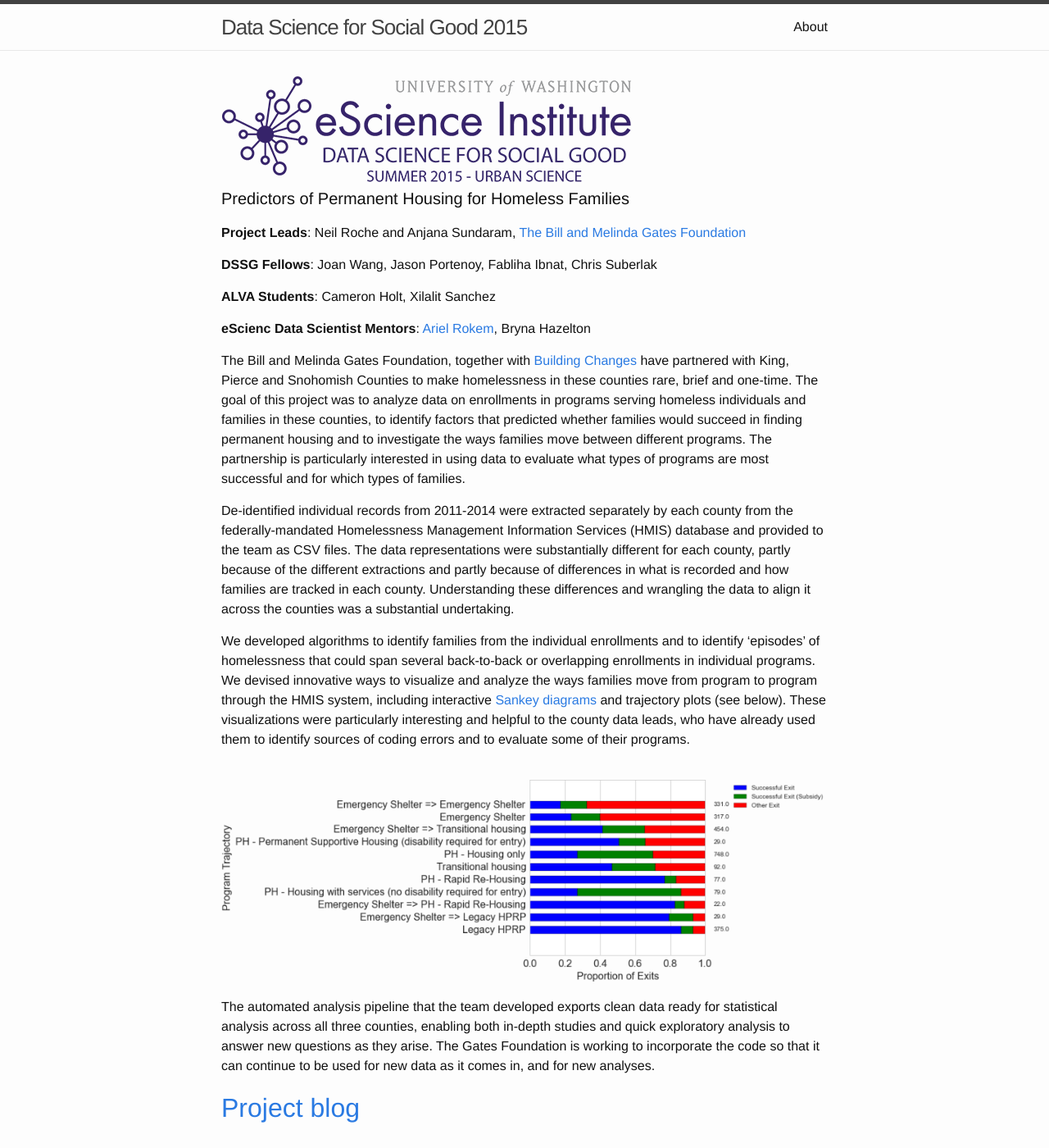
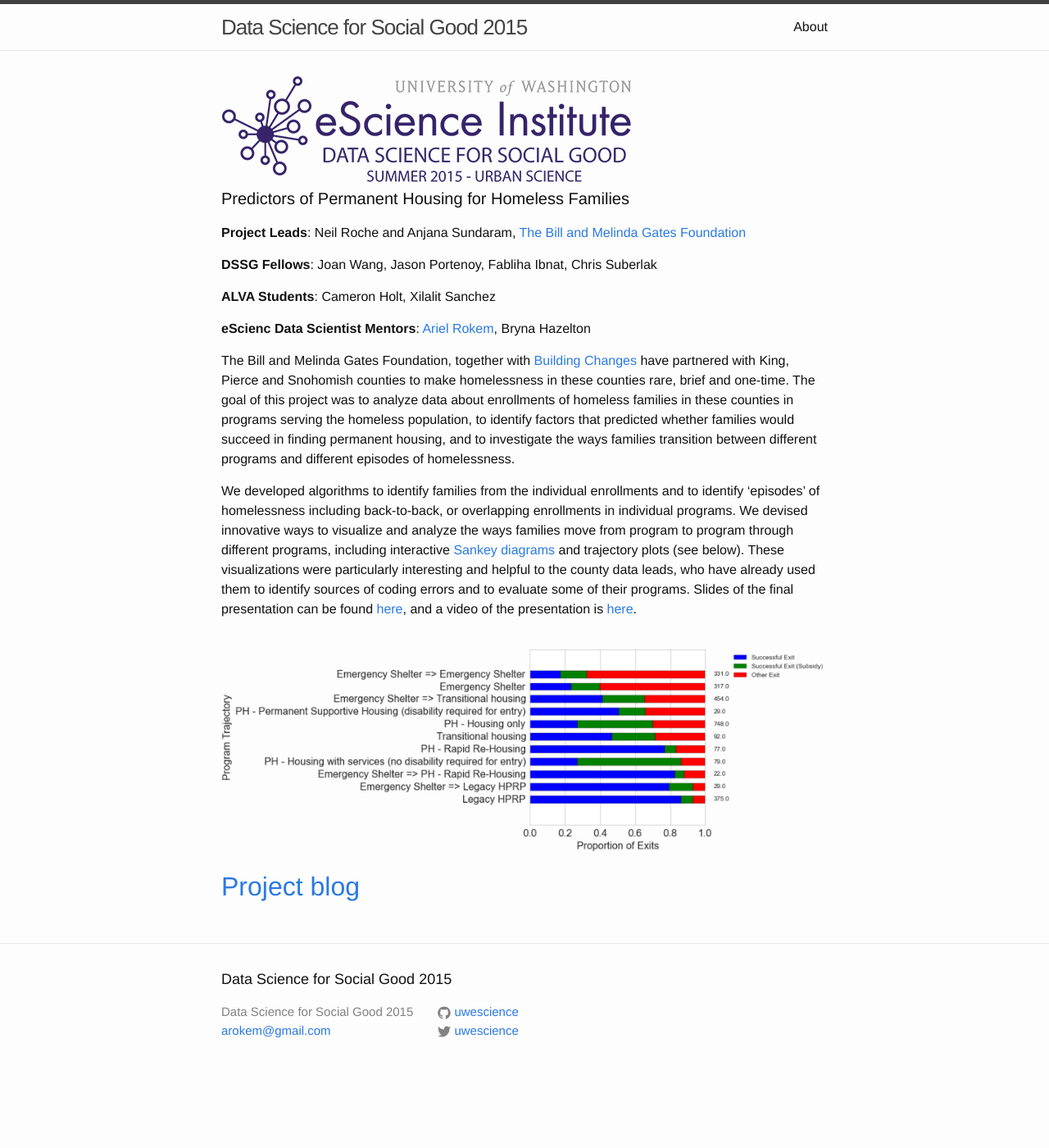
Before and after one commit to uwescience/DSSG2015-predicting-permanent-housing, a Jekyll site: the page built from index.md, in a window 1280 px wide and 1400 px high. Shown: the whole window at 82% size. Built offline with Jekyll 4.4.1, drawn with Linux system fonts in a browser that asks for light colours.

Commit message:
Cutting down to spec

```diff
--- a/index.md
+++ b/index.md
@@ -17,14 +17,10 @@ layout: home
 **eScienc Data Scientist Mentors**: [Ariel Rokem](http://arokem.org), Bryna Hazelton
 
 
-The Bill and Melinda Gates Foundation, together with [Building Changes](http://www.buildingchanges.org/) have partnered with King, Pierce and Snohomish Counties to make homelessness in these counties rare, brief and one-time. The goal of this project was to analyze data on enrollments in programs serving homeless individuals and families in these counties, to identify factors that predicted whether families would succeed in finding permanent housing and to investigate the ways families move between different programs. The partnership is particularly interested in using data to evaluate what types of programs are most successful and for which types of families.
+The Bill and Melinda Gates Foundation, together with [Building Changes](http://www.buildingchanges.org/) have partnered with King, Pierce and Snohomish counties to make homelessness in these counties rare, brief and one-time. The goal of this project was to analyze data about enrollments of homeless families in these counties in programs serving the homeless population, to identify factors that predicted whether families would succeed in finding permanent housing, and to investigate the ways families transition between different programs and different episodes of homelessness.
 
-De-identified individual records from 2011-2014 were extracted separately by each county from the federally-mandated Homelessness Management Information Services (HMIS) database and provided to the team as CSV files. The data representations were substantially different for each county, partly because of the different extractions and partly because of differences in what is recorded and how families are tracked in each county. Understanding these differences and wrangling the data to align it across the counties was a substantial undertaking.
-
-We developed algorithms to identify families from the individual enrollments and to identify 'episodes' of homelessness that could span several back-to-back or overlapping enrollments in individual programs. We devised innovative ways to visualize and analyze the ways families move from program to program through the HMIS system, including interactive [Sankey diagrams](tinyurl.com/dssg-homeless) and trajectory plots (see below). These visualizations were particularly interesting and helpful to the county data leads, who have already used them to identify sources of coding errors and to evaluate some of their programs.
+We developed algorithms to identify families from the individual enrollments and to identify 'episodes' of homelessness including back-to-back, or overlapping enrollments in individual programs. We devised innovative ways to visualize and analyze the ways families move from program to program through different programs, including interactive [Sankey diagrams](tinyurl.com/dssg-homeless) and trajectory plots (see below). These visualizations were particularly interesting and helpful to the county data leads, who have already used them to identify sources of coding errors and to evaluate some of their programs. Slides of the final presentation can be found <a href="http://uwescience.github.io/DSSG2015-predicting-permanent-housing/images/DSSG2015-PPH-final-presentation.pdf">here</a>, and a video of the presentation is<a href="https://uw.hosted.panopto.com/Panopto/Pages/Viewer.aspx?id=bfe033ea-524f-b8cc-3bae-a0ac3a65794b"> here</a>.
 
 <img src="http://uwescience.github.io/DSSG2015-predicting-permanent-housing/images/PierceTrajectories.png" alt="Trajectories in Pierce county" style="width:1500px;">
 
-The automated analysis pipeline that the team developed exports clean data ready for statistical analysis across all three counties, enabling both in-depth studies and quick exploratory analysis to answer new questions as they arise. The Gates Foundation is working to incorporate the code so that it can continue to be used for new data as it comes in, and for new analyses.
-
   <h1><a href="{{site.baseurl }}/posts/">Project blog</a></h1>
```
